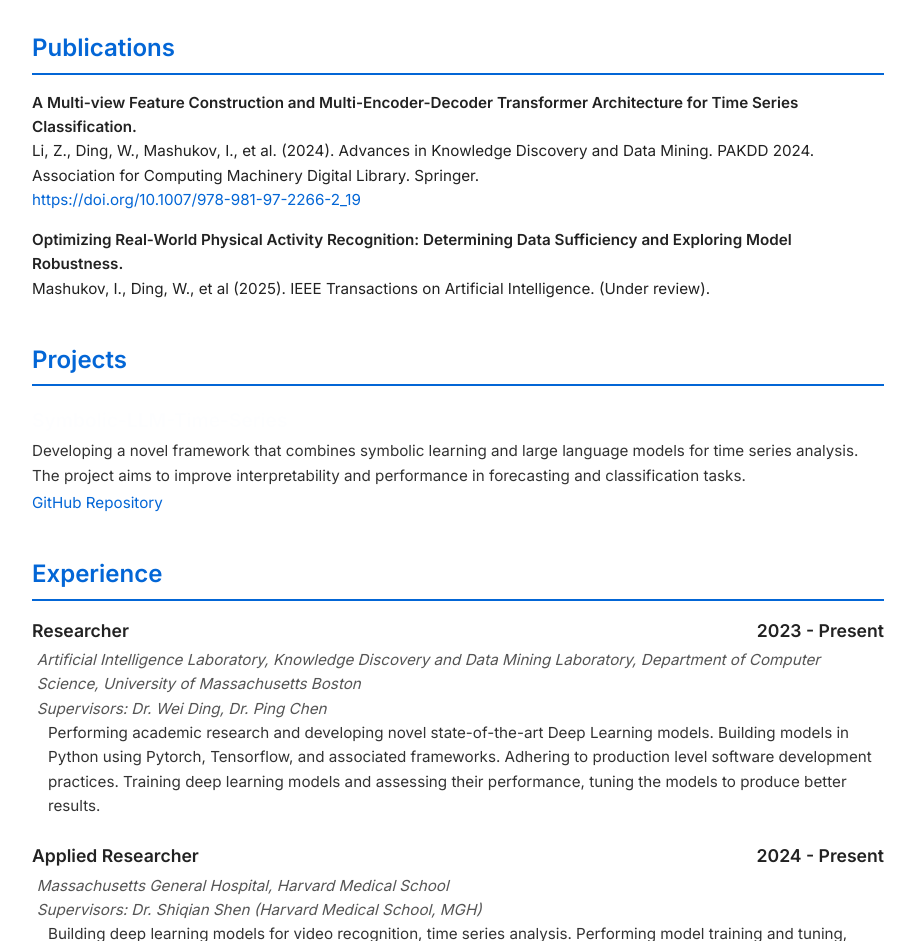
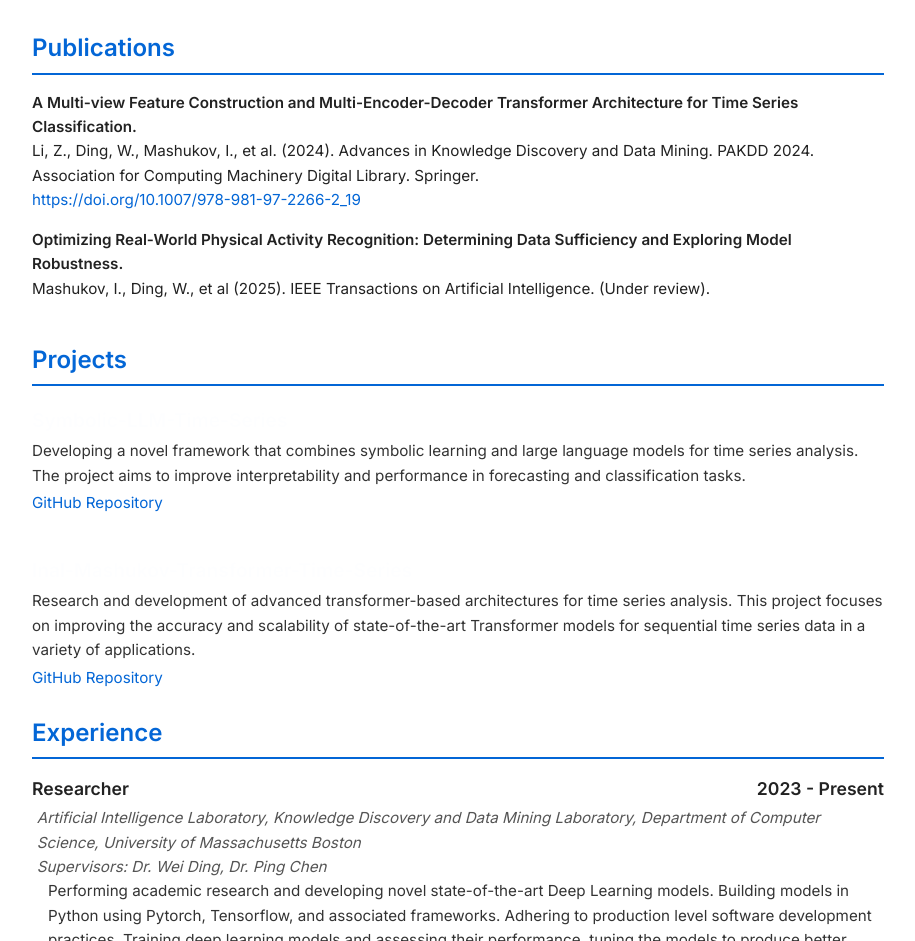
Before and after one commit to I-Adam-Mashukov/I-Adam-Mashukov.github.io, a plain HTML site: page index.html in a window 1280 px wide. Shown: the part 159-1100 px from the top of the page, without its empty margins (182-1097 px from the left). Drawn offline with Linux system fonts and the light colour scheme.

Commit message:
General changes

```diff
--- a/index.html
+++ b/index.html
@@ -201,6 +201,19 @@
   </div>
 </section>
 
+  <div class="project">
+    <h3>Inal-Mashukov-Transformer-Time-Series</h3>
+    <p>
+      Research and development of advanced transformer-based architectures for time series analysis.
+      This project focuses on improving the accuracy and scalability of state-of-the-art Transformer models for
+      sequential time series data in a variety of applications.
+    </p>
+    <p>
+      <a href="https://github.com/IAMashukov/Inal-Mashukov-Transformer-Time-Series" target="_blank" rel="noopener">GitHub Repository</a>
+    </p>
+  </div>
+</section>
+
 
 
   <section id="experience">
```
